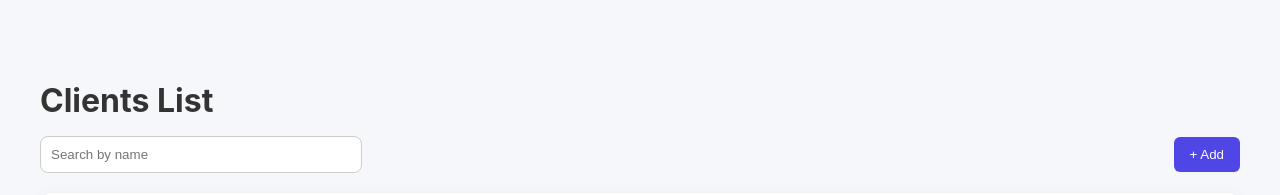
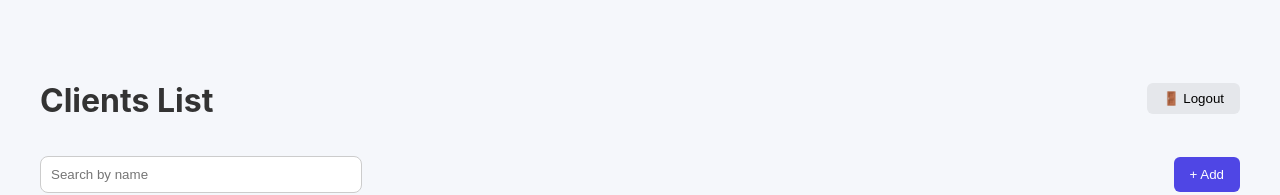
Before and after one commit to rosiesong-dev/GRP.PTSD, a React (Vite) app: page /clients in a window 1280 px wide. Shown: the top 195 px of the page. Built offline with nearby package versions, Linux system fonts and the light colour scheme; no server answers; the database is empty; sample sign-in values are in the browser's storage.

Commit message:
Update: 로그인 버튼 추가

```diff
--- a/src/ClientList.tsx
+++ b/src/ClientList.tsx
@@ -100,9 +100,32 @@ export default function ClientList() {
     }
   };
 
+  const handleLogout = () => {
+    if (window.confirm("로그아웃 하시겠습니까?")) {
+      sessionStorage.removeItem("isLoggedIn");
+      navigate("/login");
+    }
+  };
+
   return (
     <div className="container">
-      <h1>Clients List</h1>
+      <div style={{ display: "flex", justifyContent: "space-between", alignItems: "center", marginBottom: "20px" }}>
+        <h1>Clients List</h1>
+        <button
+          onClick={handleLogout}
+          style={{
+            padding: "8px 16px",
+            backgroundColor: "#E5E7EB",
+            color: "block",
+            border: "none",
+            borderRadius: "6px",
+            cursor: "pointer",
+            fontWeight: "500"
+          }}
+        >
+          🚪 Logout
+        </button>
+      </div>
 
       {/* 🔍 검색 + ➕ Add 버튼 */}
       <div style={{ display: "flex", alignItems: "center", justifyContent: "space-between", marginBottom: "20px" }}>
@@ -130,6 +153,7 @@ export default function ClientList() {
             <thead>
               <tr>
                 <th>ID</th>
+                <th></th>
                 <th>Name</th>
                 <th>Birth Date</th>
                 <th>CNIC number</th>
@@ -147,6 +171,7 @@ export default function ClientList() {
               ) : (
                 clients.map((c) => (
                   <tr key={c.id}>
+                    <th></th>
                     <td style={{ textAlign: "center" }}>{c.id}</td>
                     <td style={{ textAlign: "center" }}>{c.name ?? "No info"}</td>
                     <td style={{ textAlign: "center" }}>{c.birth_date ?? "No info"}</td>
```
